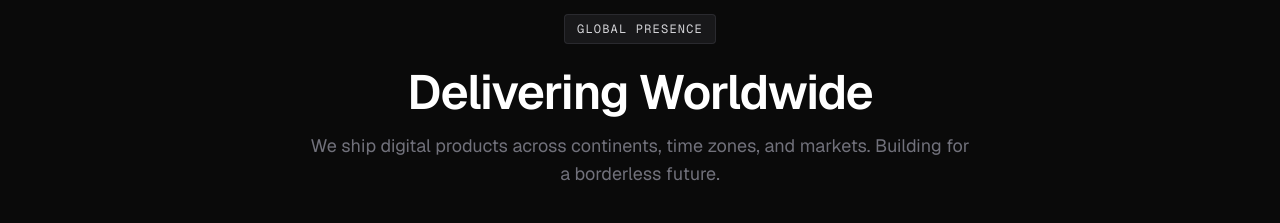
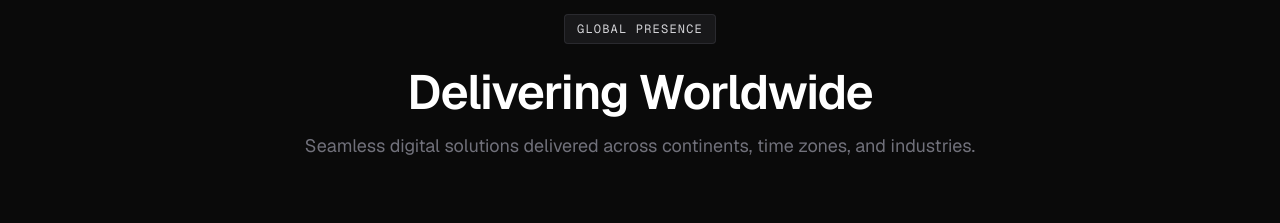
Before and after one commit to ad1xm/oryxen, a Next.js app: page / in a window 1280 px wide. Shown: the part 3020-3243 px from the top of the page. Built offline with nearby package versions, Linux system fonts and the light colour scheme; no server answers; the database is empty.

Commit message:
Update subtitle text

```diff
--- a/src/components/GlobalReach.tsx
+++ b/src/components/GlobalReach.tsx
@@ -147,7 +147,7 @@ export default function GlobalReach() {
                         Delivering Worldwide
                     </h2>
                     <p className="text-zinc-500 text-lg max-w-2xl mx-auto">
-                        We ship digital products across continents, time zones, and markets. Building for a borderless future.
+                        Seamless digital solutions delivered across continents, time zones, and industries.
                     </p>
                 </motion.div>
 
```
